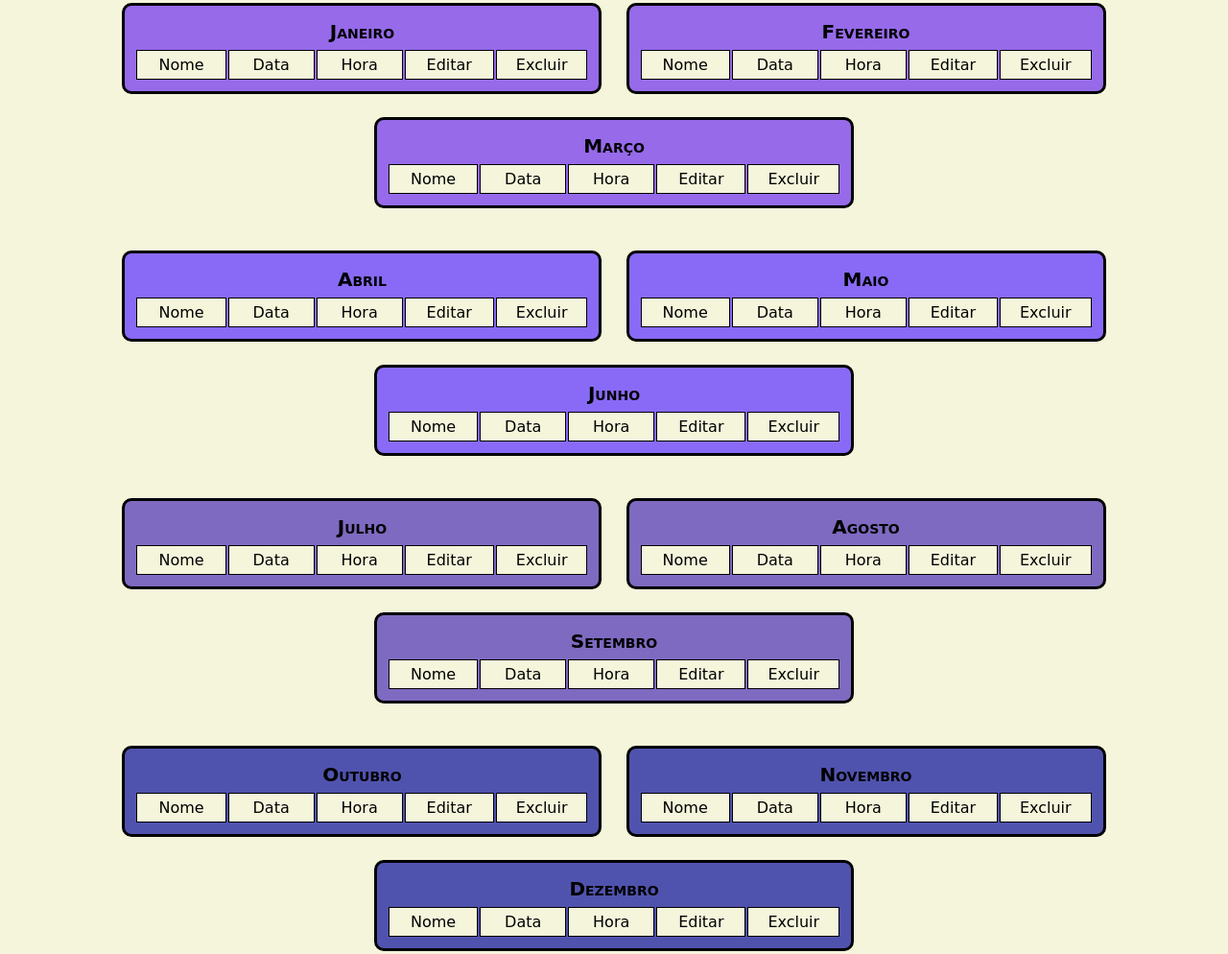
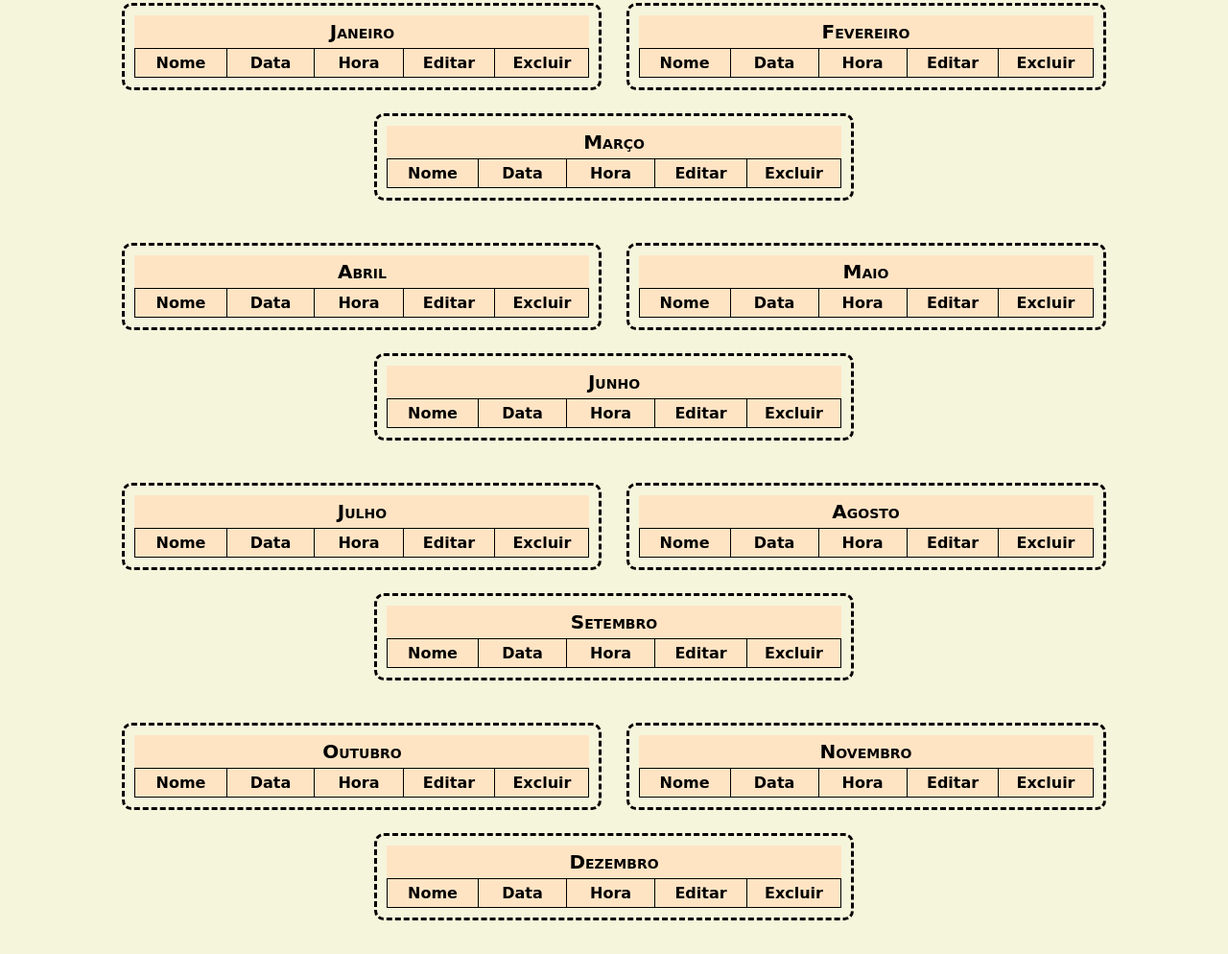
Before and after one commit to ThiagoDonas/to-do-list, a plain HTML site: page index.html in a window 1280 px wide. Shown: the part 556-1550 px from the top of the page at 96% size. Drawn offline with Linux system fonts and the light colour scheme.

Commit message:
alteração estilos

```diff
--- a/index.html
+++ b/index.html
@@ -78,11 +78,11 @@
           <caption>
             Janeiro
           </caption>
-          <td>Nome</td>
-          <td>Data</td>
-          <td>Hora</td>
-          <td>Editar</td>
-          <td>Excluir</td>
+          <th>Nome</th>
+          <th>Data</th>
+          <th>Hora</th>
+          <th>Editar</th>
+          <th>Excluir</th>
         </thead>
         <tbody id="0"></tbody>
       </table>
@@ -99,11 +99,11 @@
           <caption>
             Fevereiro
           </caption>
-          <td>Nome</td>
-          <td>Data</td>
-          <td>Hora</td>
-          <td>Editar</td>
-          <td>Excluir</td>
+          <th>Nome</th>
+          <th>Data</th>
+          <th>Hora</th>
+          <th>Editar</th>
+          <th>Excluir</th>
         </thead>
         <tbody id="1"></tbody>
       </table>
@@ -120,11 +120,11 @@
           <caption>
             Março
           </caption>
-          <td>Nome</td>
-          <td>Data</td>
-          <td>Hora</td>
-          <td>Editar</td>
-          <td>Excluir</td>
+          <th>Nome</th>
+          <th>Data</th>
+          <th>Hora</th>
+          <th>Editar</th>
+          <th>Excluir</th>
         </thead>
         <tbody id="2"></tbody>
       </table>
@@ -142,11 +142,11 @@
           <caption>
             Abril
           </caption>
-          <td>Nome</td>
-          <td>Data</td>
-          <td>Hora</td>
-          <td>Editar</td>
-          <td>Excluir</td>
+          <th>Nome</th>
+          <th>Data</th>
+          <th>Hora</th>
+          <th>Editar</th>
+          <th>Excluir</th>
         </thead>
         <tbody id="3"></tbody>
       </table>
@@ -163,11 +163,11 @@
           <caption>
             Maio
           </caption>
-          <td>Nome</td>
-          <td>Data</td>
-          <td>Hora</td>
-          <td>Editar</td>
-          <td>Excluir</td>
+          <th>Nome</th>
+          <th>Data</th>
+          <th>Hora</th>
+          <th>Editar</th>
+          <th>Excluir</th>
         </thead>
         <tbody id="4"></tbody>
       </table>
@@ -184,11 +184,11 @@
           <caption>
             Junho
           </caption>
-          <td>Nome</td>
-          <td>Data</td>
-          <td>Hora</td>
-          <td>Editar</td>
-          <td>Excluir</td>
+          <th>Nome</th>
+          <th>Data</th>
+          <th>Hora</th>
+          <th>Editar</th>
+          <th>Excluir</th>
         </thead>
         <tbody id="5"></tbody>
       </table>
@@ -206,11 +206,11 @@
           <caption>
             Julho
           </caption>
-          <td>Nome</td>
-          <td>Data</td>
-          <td>Hora</td>
-          <td>Editar</td>
-          <td>Excluir</td>
+          <th>Nome</th>
+          <th>Data</th>
+          <th>Hora</th>
+          <th>Editar</th>
+          <th>Excluir</th>
         </thead>
         <tbody id="6"></tbody>
       </table>
@@ -227,11 +227,11 @@
           <caption>
             Agosto
           </caption>
-          <td>Nome</td>
-          <td>Data</td>
-          <td>Hora</td>
-          <td>Editar</td>
-          <td>Excluir</td>
+          <th>Nome</th>
+          <th>Data</th>
+          <th>Hora</th>
+          <th>Editar</th>
+          <th>Excluir</th>
         </thead>
         <tbody id="7"></tbody>
       </table>
@@ -248,11 +248,11 @@
           <caption>
             Setembro
           </caption>
-          <td>Nome</td>
-          <td>Data</td>
-          <td>Hora</td>
-          <td>Editar</td>
-          <td>Excluir</td>
+          <th>Nome</th>
+          <th>Data</th>
+          <th>Hora</th>
+          <th>Editar</th>
+          <th>Excluir</th>
         </thead>
         <tbody id="8"></tbody>
       </table>
@@ -270,11 +270,11 @@
           <caption>
             Outubro
           </caption>
-          <td>Nome</td>
-          <td>Data</td>
-          <td>Hora</td>
-          <td>Editar</td>
-          <td>Excluir</td>
+          <th>Nome</th>
+          <th>Data</th>
+          <th>Hora</th>
+          <th>Editar</th>
+          <th>Excluir</th>
         </thead>
         <tbody id="9"></tbody>
       </table>
@@ -291,11 +291,11 @@
           <caption>
             Novembro
           </caption>
-          <td>Nome</td>
-          <td>Data</td>
-          <td>Hora</td>
-          <td>Editar</td>
-          <td>Excluir</td>
+          <th>Nome</th>
+          <th>Data</th>
+          <th>Hora</th>
+          <th>Editar</th>
+          <th>Excluir</th>
         </thead>
         <tbody id="10"></tbody>
       </table>
@@ -312,11 +312,11 @@
           <caption>
             Dezembro
           </caption>
-          <td>Nome</td>
-          <td>Data</td>
-          <td>Hora</td>
-          <td>Editar</td>
-          <td>Excluir</td>
+          <th>Nome</th>
+          <th>Data</th>
+          <th>Hora</th>
+          <th>Editar</th>
+          <th>Excluir</th>
         </thead>
         <tbody id="11"></tbody>
       </table>
--- a/styles.css
+++ b/styles.css
@@ -45,25 +45,25 @@ div {
 #janeiro,
 #fevereiro,
 #março {
-  background-color: rgb(150, 106, 233);
+  background-color: beige;
 }
 
 #abril,
 #maio,
 #junho {
-  background-color: rgb(136, 106, 247);
+  background-color: beige;
 }
 
 #julho,
 #agosto,
 #setembro {
-  background-color: rgb(126, 106, 192);
+  background-color: beige;
 }
 
 #outubro,
 #novembro,
 #dezembro {
-  background-color: rgb(80, 83, 173);
+  background-color: beige;
 }
 
 label {
@@ -94,12 +94,14 @@ button:hover {
 }
 
 table {
-  border: 3px solid;
+  border: 3px dashed;
   border-radius: 10px;
   padding: 10px;
   display: inline-block;
   width: 500px;
   margin: 10px;
+  background-color: beige;
+  border-collapse: collapse;
 }
 
 thead,
@@ -110,30 +112,24 @@ caption {
   font-variant: small-caps;
   padding: 5px;
   margin: auto;
+  background-color: bisque;
+  text-decoration: blink;
+}
+thead,
+th {
+  background-color: bisque;
 }
 
 tbody,
 tbody button {
   margin: auto;
   font-family: Apple Chancery, cursive;
-}
-
-.nome,
-.data,
-.hora {
-  background-color: beige;
-}
-
-.editar {
-  background-color: beige;
-}
-
-.excluir {
-  background-color: beige;
+  border-radius: 10px;
 }
 
 td,
-tr {
+tr,
+th {
   border: 1px solid;
   padding: 5px;
   width: 100px;
```
